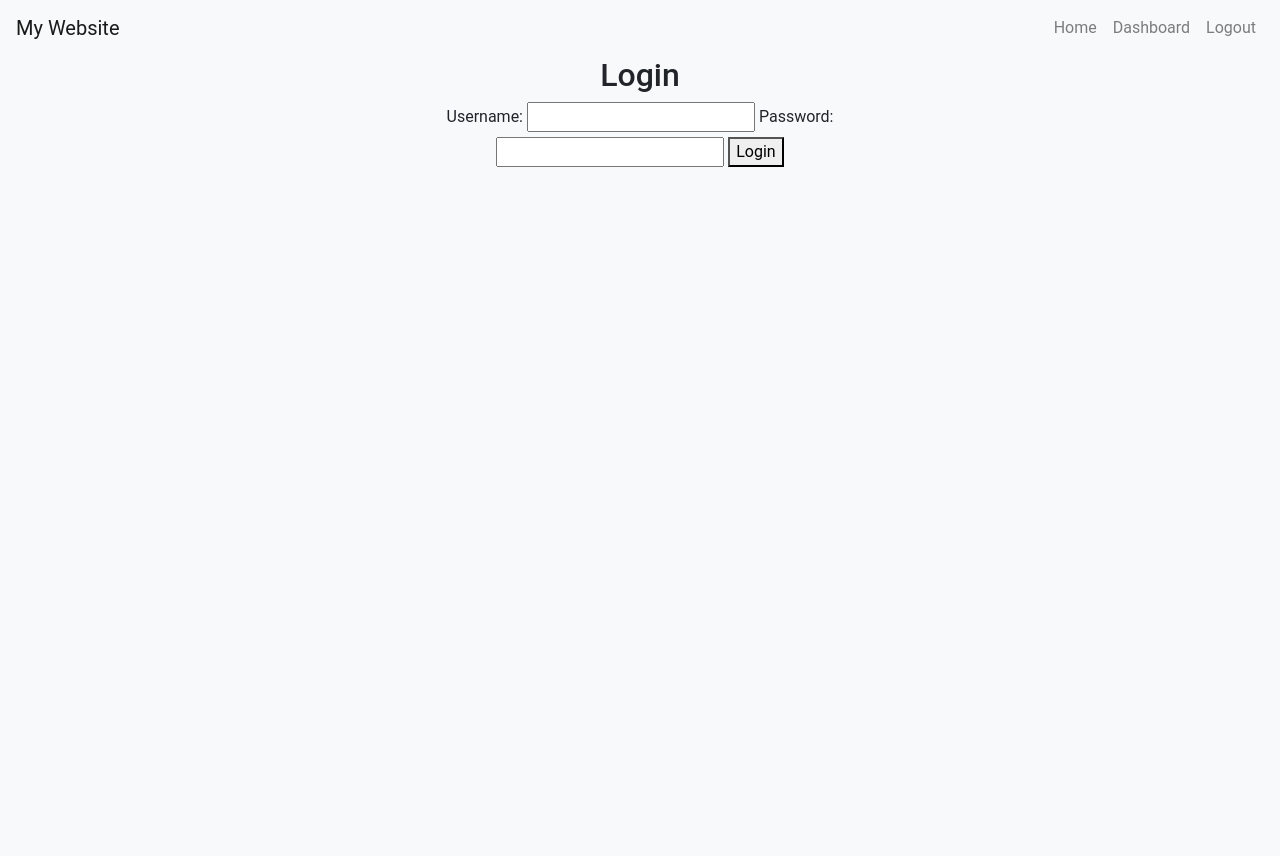
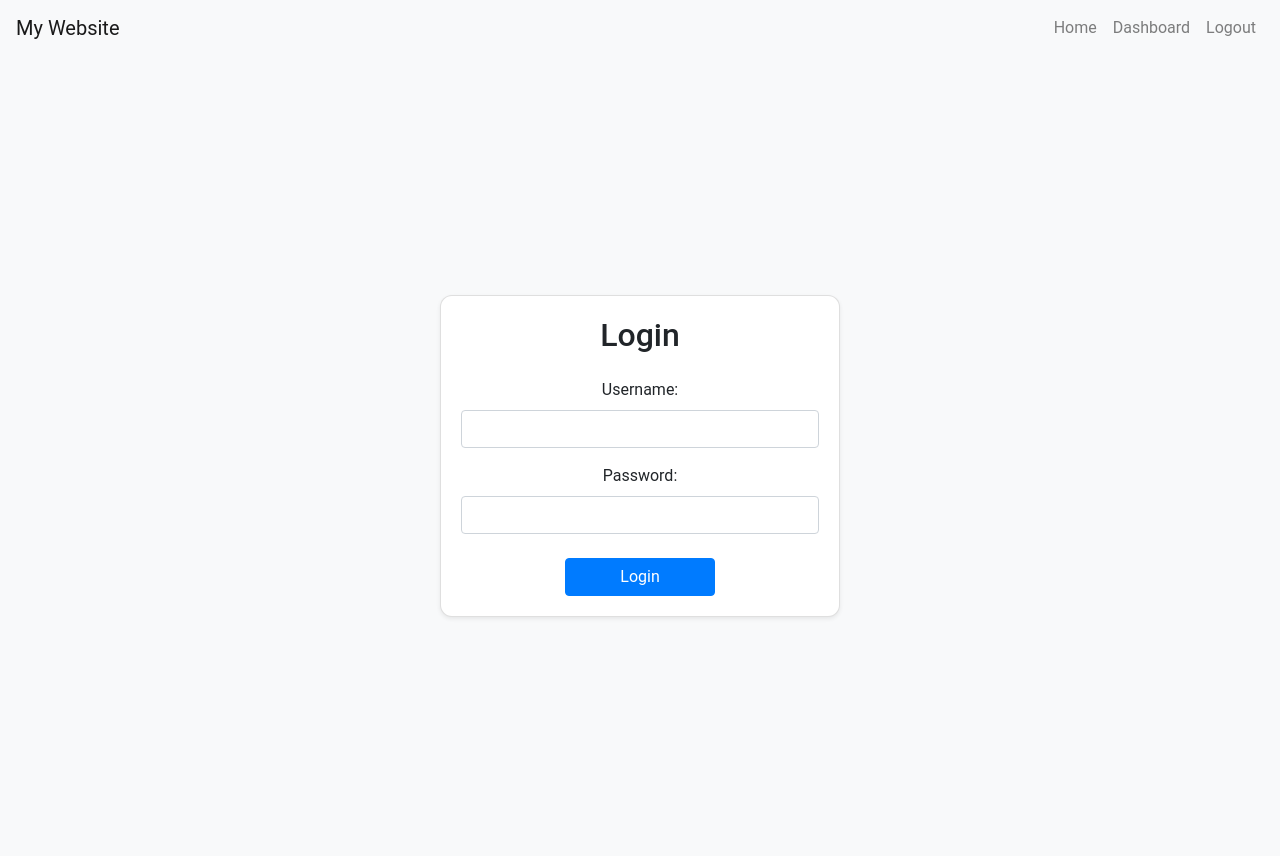
Before and after one commit to arunkumar-pro/my-app, a Flask app: page /login in a window 1280 px wide. Before the commit the page ends 167 px from the top, so only its background shows below. Run offline with Flask 2, Linux system fonts and the light colour scheme; some libraries are stand-ins or nearby versions.

Commit message:
Update login.html

```diff
--- a/templates/login.html
+++ b/templates/login.html
@@ -1,12 +1,24 @@
 {% extends 'base.html' %}
 
 {% block content %}
-<h2>Login</h2>
-<form method="POST" action="{{ url_for('login') }}">
-    <label for="username">Username:</label>
-    <input type="text" name="username" id="username" required>
-    <label for="password">Password:</label>
-    <input type="password" name="password" id="password" required>
-    <button type="submit">Login</button>
-</form>
+<div class="container d-flex justify-content-center align-items-center min-vh-100">
+    <div class="card shadow-sm" style="max-width: 400px; width: 100%;">
+        <div class="card-body">
+            <h2 class="card-title text-center mb-4">Login</h2>
+            <form method="POST" action="{{ url_for('login') }}">
+                <div class="form-group">
+                    <label for="username">Username:</label>
+                    <input type="text" name="username" id="username" class="form-control" required>
+                </div>
+                <div class="form-group">
+                    <label for="password">Password:</label>
+                    <input type="password" name="password" id="password" class="form-control" required>
+                </div>
+                <div class="text-center mt-4">
+                    <button type="submit" class="btn btn-primary">Login</button>
+                </div>
+            </form>
+        </div>
+    </div>
+</div>
 {% endblock %}
```
